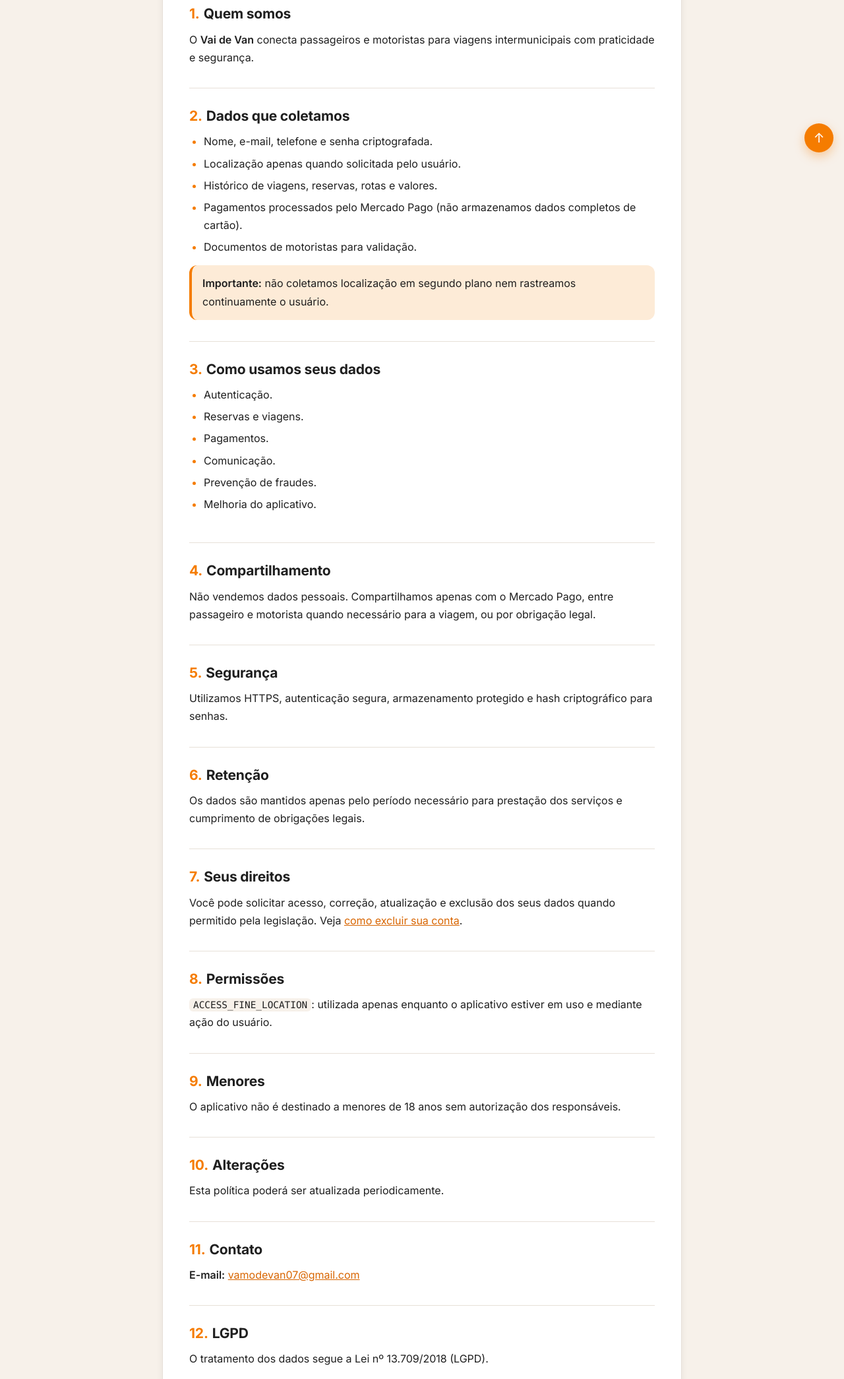
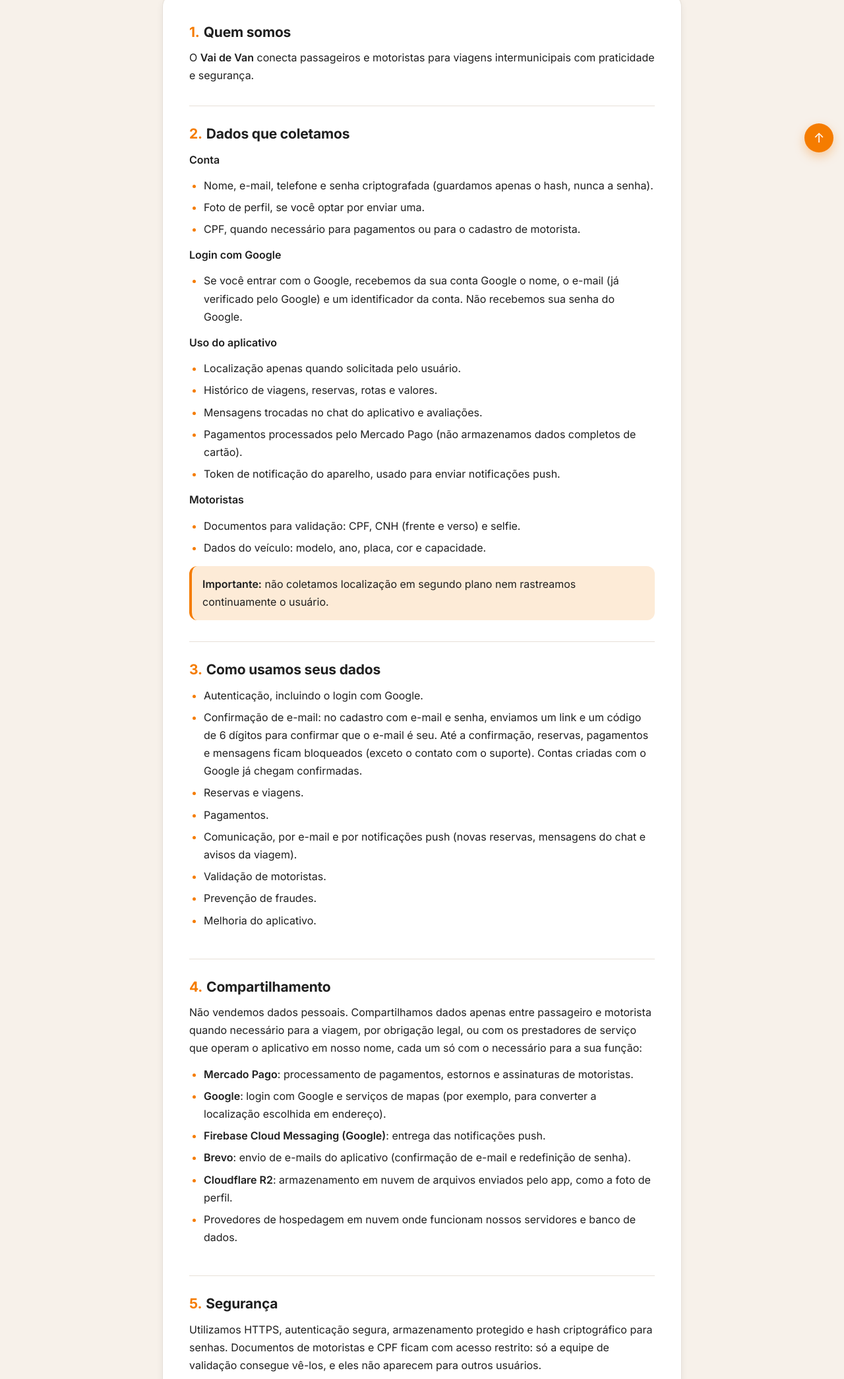
Before and after one commit to Ryanncarlos367100/vaidevan-privacy, a plain HTML site: page index.html in a window 1280 px wide. Shown: the part 553-2643 px from the top of the page at 66% size. Drawn offline with Linux system fonts and the light colour scheme.

Commit message:
Atualiza a política de privacidade para o que o app faz hoje
Login com Google (nome, e-mail e identificador da conta), confirmação de
e-mail no cadastro, notificações push (FCM), documentos de motorista com
acesso restrito, prestadores de serviço (Mercado Pago, Google, Firebase,
Brevo, Cloudflare R2), novas permissões (câmera, fotos, notificações) e o
que acontece ao excluir a conta. A página de exclusão segue o mesmo texto.

Co-Authored-By: Claude Opus 5.5 <noreply@anthropic.com>

```diff
--- a/index.html
+++ b/index.html
@@ -18,7 +18,7 @@
 </div></header>
 
 <div class="hero">
-  <p class="eyebrow">Última atualização: 25 de julho de 2026</p>
+  <p class="eyebrow">Última atualização: 21 de novembro de 2026</p>
   <h1>Política de Privacidade</h1>
   <p>Como o Vai de Van coleta, usa e protege os seus dados.</p>
 </div>
@@ -33,7 +33,7 @@
       <li><a href="#4"><span>4</span>Compartilhamento</a></li>
       <li><a href="#5"><span>5</span>Segurança</a></li>
       <li><a href="#6"><span>6</span>Retenção</a></li>
-      <li><a href="#7"><span>7</span>Direitos</a></li>
+      <li><a href="#7"><span>7</span>Direitos e exclusão</a></li>
       <li><a href="#8"><span>8</span>Permissões</a></li>
       <li><a href="#9"><span>9</span>Menores</a></li>
       <li><a href="#10"><span>10</span>Alterações</a></li>
@@ -48,45 +48,84 @@
     </section>
 
     <section id="2"><h2><span class="n">2.</span>Dados que coletamos</h2>
+      <p><b>Conta</b></p>
       <ul>
-        <li>Nome, e-mail, telefone e senha criptografada.</li>
+        <li>Nome, e-mail, telefone e senha criptografada (guardamos apenas o hash, nunca a senha).</li>
+        <li>Foto de perfil, se você optar por enviar uma.</li>
+        <li>CPF, quando necessário para pagamentos ou para o cadastro de motorista.</li>
+      </ul>
+      <p><b>Login com Google</b></p>
+      <ul>
+        <li>Se você entrar com o Google, recebemos da sua conta Google o nome, o e-mail (já verificado pelo Google) e um identificador da conta. Não recebemos sua senha do Google.</li>
+      </ul>
+      <p><b>Uso do aplicativo</b></p>
+      <ul>
         <li>Localização apenas quando solicitada pelo usuário.</li>
         <li>Histórico de viagens, reservas, rotas e valores.</li>
+        <li>Mensagens trocadas no chat do aplicativo e avaliações.</li>
         <li>Pagamentos processados pelo Mercado Pago (não armazenamos dados completos de cartão).</li>
-        <li>Documentos de motoristas para validação.</li>
+        <li>Token de notificação do aparelho, usado para enviar notificações push.</li>
+      </ul>
+      <p><b>Motoristas</b></p>
+      <ul>
+        <li>Documentos para validação: CPF, CNH (frente e verso) e selfie.</li>
+        <li>Dados do veículo: modelo, ano, placa, cor e capacidade.</li>
       </ul>
       <div class="note"><b>Importante:</b> não coletamos localização em segundo plano nem rastreamos continuamente o usuário.</div>
     </section>
 
     <section id="3"><h2><span class="n">3.</span>Como usamos seus dados</h2>
       <ul>
-        <li>Autenticação.</li>
+        <li>Autenticação, incluindo o login com Google.</li>
+        <li>Confirmação de e-mail: no cadastro com e-mail e senha, enviamos um link e um código de 6 dígitos para confirmar que o e-mail é seu. Até a confirmação, reservas, pagamentos e mensagens ficam bloqueados (exceto o contato com o suporte). Contas criadas com o Google já chegam confirmadas.</li>
         <li>Reservas e viagens.</li>
         <li>Pagamentos.</li>
-        <li>Comunicação.</li>
+        <li>Comunicação, por e-mail e por notificações push (novas reservas, mensagens do chat e avisos da viagem).</li>
+        <li>Validação de motoristas.</li>
         <li>Prevenção de fraudes.</li>
         <li>Melhoria do aplicativo.</li>
       </ul>
     </section>
 
     <section id="4"><h2><span class="n">4.</span>Compartilhamento</h2>
-      <p>Não vendemos dados pessoais. Compartilhamos apenas com o Mercado Pago, entre passageiro e motorista quando necessário para a viagem, ou por obrigação legal.</p>
+      <p>Não vendemos dados pessoais. Compartilhamos dados apenas entre passageiro e motorista quando necessário para a viagem, por obrigação legal, ou com os prestadores de serviço que operam o aplicativo em nosso nome, cada um só com o necessário para a sua função:</p>
+      <ul>
+        <li><b>Mercado Pago</b>: processamento de pagamentos, estornos e assinaturas de motoristas.</li>
+        <li><b>Google</b>: login com Google e serviços de mapas (por exemplo, para converter a localização escolhida em endereço).</li>
+        <li><b>Firebase Cloud Messaging (Google)</b>: entrega das notificações push.</li>
+        <li><b>Brevo</b>: envio de e-mails do aplicativo (confirmação de e-mail e redefinição de senha).</li>
+        <li><b>Cloudflare R2</b>: armazenamento em nuvem de arquivos enviados pelo app, como a foto de perfil.</li>
+        <li>Provedores de hospedagem em nuvem onde funcionam nossos servidores e banco de dados.</li>
+      </ul>
     </section>
 
     <section id="5"><h2><span class="n">5.</span>Segurança</h2>
-      <p>Utilizamos HTTPS, autenticação segura, armazenamento protegido e hash criptográfico para senhas.</p>
+      <p>Utilizamos HTTPS, autenticação segura, armazenamento protegido e hash criptográfico para senhas. Documentos de motoristas e CPF ficam com acesso restrito: só a equipe de validação consegue vê-los, e eles não aparecem para outros usuários.</p>
     </section>
 
     <section id="6"><h2><span class="n">6.</span>Retenção</h2>
-      <p>Os dados são mantidos apenas pelo período necessário para prestação dos serviços e cumprimento de obrigações legais.</p>
+      <p>Os dados são mantidos apenas pelo período necessário para prestação dos serviços e cumprimento de obrigações legais. Os links e códigos de confirmação de e-mail expiram em 24 horas. Ao excluir a conta, os dados pessoais são apagados ou anonimizados, como descrito na seção 7.</p>
     </section>
 
-    <section id="7"><h2><span class="n">7.</span>Seus direitos</h2>
-      <p>Você pode solicitar acesso, correção, atualização e exclusão dos seus dados quando permitido pela legislação. Veja <a href="delete-account.html">como excluir sua conta</a>.</p>
+    <section id="7"><h2><span class="n">7.</span>Seus direitos e exclusão da conta</h2>
+      <p>Você pode solicitar acesso, correção, atualização e exclusão dos seus dados quando permitido pela legislação. A exclusão pode ser feita pelo próprio aplicativo, em Perfil &gt; "Excluir minha conta". Veja também <a href="delete-account.html">como excluir sua conta</a>.</p>
+      <p>Ao excluir a conta:</p>
+      <ul>
+        <li>As assinaturas de motorista no Mercado Pago são canceladas, para que não haja novas cobranças.</li>
+        <li>Viagens e reservas futuras que ainda não começaram são canceladas, com estorno dos valores pagos aos passageiros conforme as regras de cancelamento.</li>
+        <li>Os documentos de motorista (CNH, selfie) e a foto de perfil são apagados, e o CPF é removido.</li>
+        <li>Nome, e-mail e telefone são anonimizados, a senha é invalidada e todas as sessões são encerradas.</li>
+        <li>As mensagens do chat, as notificações e o vínculo com a conta Google são apagados.</li>
+      </ul>
+      <p>Se houver uma viagem em andamento, a exclusão só pode ser feita depois que ela terminar. Registros de pagamento e o histórico de viagens podem ser mantidos, sem vínculo com seus dados pessoais, pelo prazo exigido pela legislação fiscal.</p>
     </section>
 
     <section id="8"><h2><span class="n">8.</span>Permissões</h2>
-      <p><span class="perm">ACCESS_FINE_LOCATION</span>: utilizada apenas enquanto o aplicativo estiver em uso e mediante ação do usuário.</p>
+      <ul>
+        <li><span class="perm">ACCESS_FINE_LOCATION</span>: utilizada apenas enquanto o aplicativo estiver em uso e mediante ação do usuário.</li>
+        <li><span class="perm">CAMERA</span> e acesso a fotos: usados apenas quando você escolhe tirar ou enviar uma foto (foto de perfil ou documentos de motorista).</li>
+        <li><span class="perm">POST_NOTIFICATIONS</span>: exibir notificações push. Você pode desativá-las nas configurações do aparelho.</li>
+      </ul>
     </section>
 
     <section id="9"><h2><span class="n">9.</span>Menores</h2>
```
Also changed, not shown: delete-account.html (+10 -6 lines).
